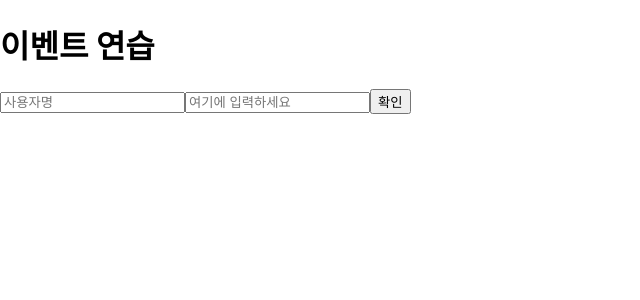
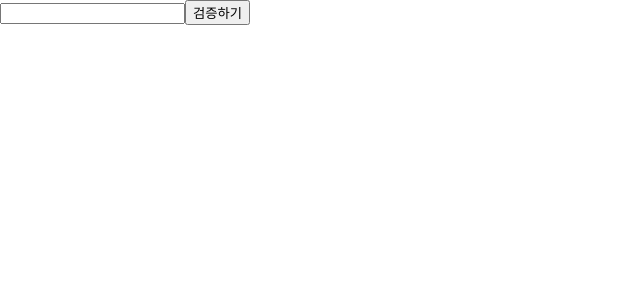
Before and after one commit to Leenamkwon/first-react, a React (Create React App) app: page / in a window 1280 px wide. Shown: the top 300 px of the page, without its empty margins (0-640 px from the left). Built offline with nearby package versions, Linux system fonts and the light colour scheme.

Commit message:
learned: form validation with class

```diff
--- a/src/App.js
+++ b/src/App.js
@@ -1,8 +1,10 @@
-import React from 'react';
-import EventPracticeFn from './EventPracticeFn';
+import React, { Component } from 'react';
+import Validation from './ValidationSample';
 
-function App() {
-  return <EventPracticeFn />;
+class App extends Component {
+  render() {
+    return <Validation />;
+  }
 }
 
 export default App;
--- /dev/null
+++ b/src/ValidationSample.css
@@ -0,0 +1,6 @@
+.success {
+  background-color: lightgreen;
+}
+.failure {
+  background-color: lightcoral;
+}
--- /dev/null
+++ b/src/ValidationSample.js
@@ -0,0 +1,52 @@
+import React, { Component } from 'react';
+import './ValidationSample.css';
+
+class ValidationSample extends Component {
+  state = {
+    password: '',
+    clicked: false,
+    validated: false,
+  };
+
+  handleChange = (e) => {
+    this.setState({
+      password: e.target.value,
+    });
+  };
+
+  handleButtonClick = () => {
+    this.setState({
+      clicked: true,
+      validated: this.state.password === '0000',
+    });
+  };
+
+  handleKeyPress = (e) => {
+    if (e.key === 'Enter') {
+      this.handleButtonClick();
+    }
+  };
+
+  render() {
+    return (
+      <div>
+        <input
+          type="password"
+          value={this.state.password}
+          onChange={this.handleChange}
+          onKeyPress={this.handleKeyPress}
+          className={
+            this.state.clicked
+              ? this.state.validated
+                ? 'success'
+                : 'failure'
+              : ''
+          }
+        />
+        <button onClick={this.handleButtonClick}>검증하기</button>
+      </div>
+    );
+  }
+}
+
+export default ValidationSample;
```
